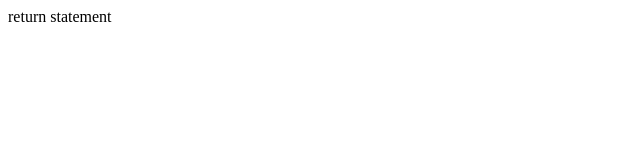
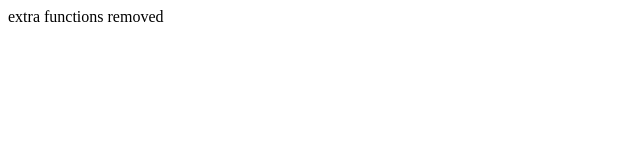
Before and after one commit to theWhiteChamaleon/mep_massupload, a plain HTML site: page index.html in a window 1280 px wide. Shown: the full height of the page, 0-640 px from the left. Drawn offline with Linux system fonts and the light colour scheme.

Commit message:
Update index.html

```diff
--- a/index.html
+++ b/index.html
@@ -1 +1 @@
-<?xml version="1.0" encoding="utf-8"?> <!doctype html><html xmlns="http://www.w3.org/1999/xhtml" xmlns:widget="http://www.netvibes.com/ns/"><head><meta charset="utf-8"/><link rel="icon" href="/favicon.ico"/><meta name="viewport" content="width=device-width,initial-scale=1"/><meta name="theme-color" content="#000000"/><meta name="description" content="Web site created using create-react-app"/><link rel="apple-touch-icon" href="/logo192.png"/><link rel="manifest" href="/manifest.json"/><title></title><script defer="defer" src="./static/js/main.6a4eca49.js"></script></head><body><noscript>You need to enable JavaScript to run this app.</noscript><div id="root"></div>return statement</body></html>
+<?xml version="1.0" encoding="utf-8"?> <!doctype html><html xmlns="http://www.w3.org/1999/xhtml" xmlns:widget="http://www.netvibes.com/ns/"><head><meta charset="utf-8"/><link rel="icon" href="/favicon.ico"/><meta name="viewport" content="width=device-width,initial-scale=1"/><meta name="theme-color" content="#000000"/><meta name="description" content="Web site created using create-react-app"/><link rel="apple-touch-icon" href="/logo192.png"/><link rel="manifest" href="/manifest.json"/><title></title><script defer="defer" src="./static/js/main.f464714e.js"></script></head><body><noscript>You need to enable JavaScript to run this app.</noscript><div id="root"></div>extra functions removed</body></html>
```
